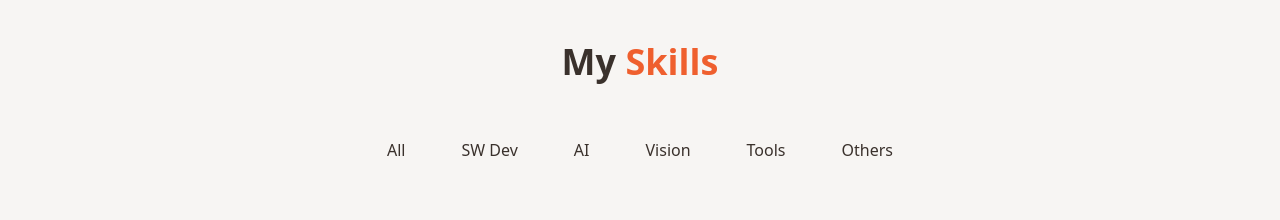
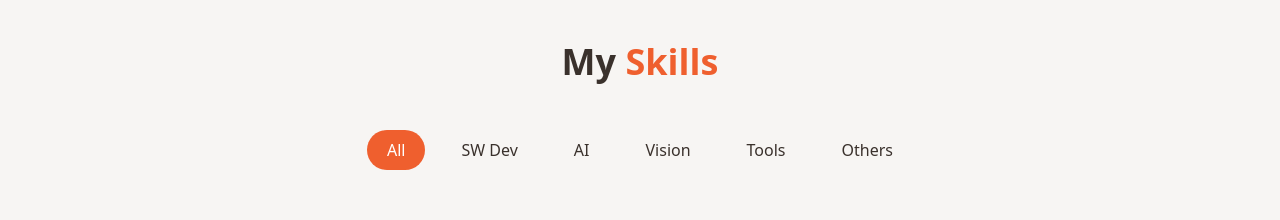
Before and after one commit to WilliamStucchi/WilliamStucchi.github.io, a React (Vite) app: page / in a window 1280 px wide. Shown: the part 1680-1900 px from the top of the page. Built offline with nearby package versions, Linux system fonts and the light colour scheme.

Commit message:
Bugfix in default skill selection

```diff
--- a/src/components/SkillsSection.jsx
+++ b/src/components/SkillsSection.jsx
@@ -6,7 +6,7 @@ import { skills, proficiencyLevels, categories } from "@/data/constants";
 export const SkillsSection = () => {
     const scrollRef = useRef(null);
     const [focusedIndex, setFocusedIndex] = useState(0);
-    const [activeCategory, setActiveCategory] = useState("all");
+    const [activeCategory, setActiveCategory] = useState("All");
 
     const filteredSkills = skills.filter(
         (skill) => activeCategory === "All" || skill.category === activeCategory
```
